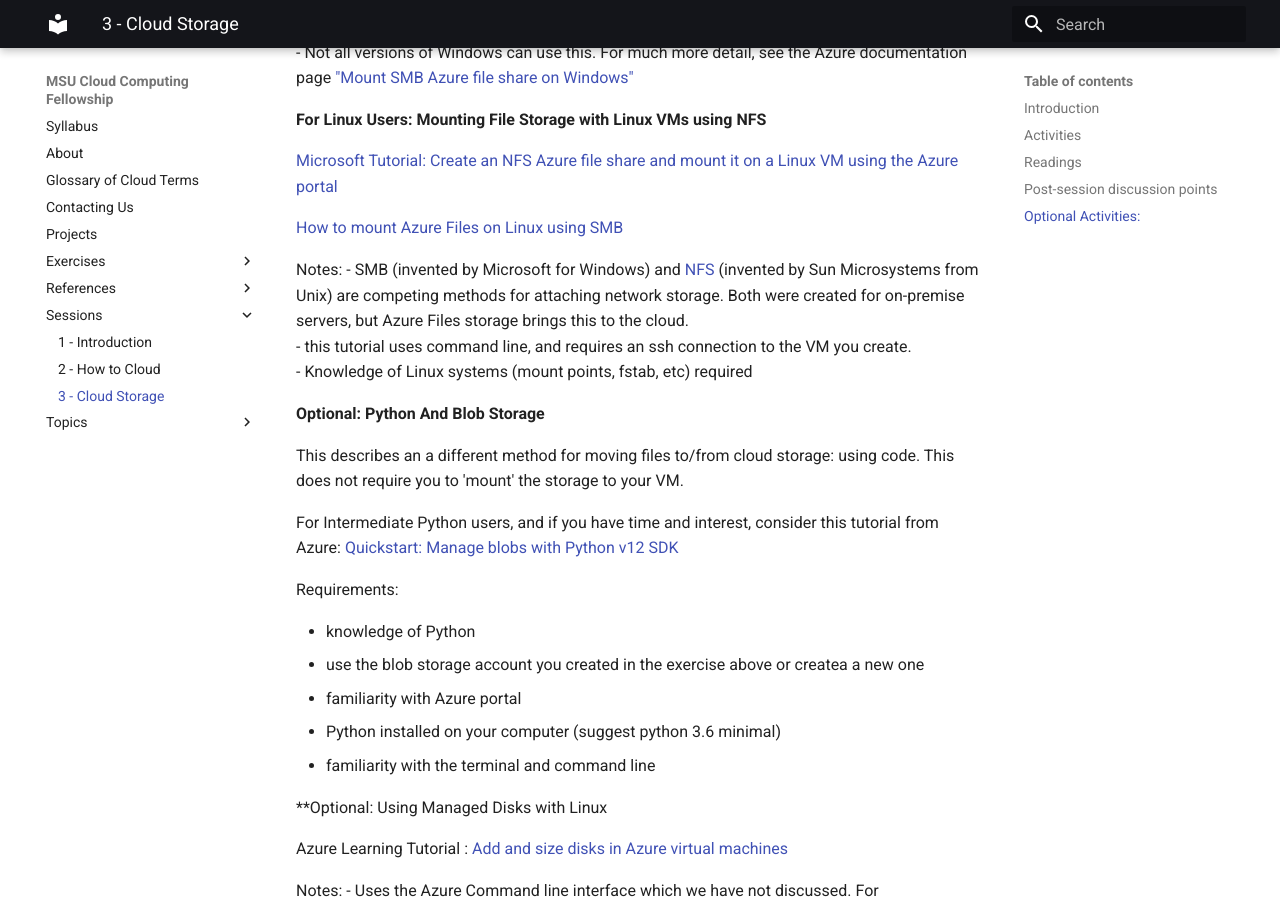
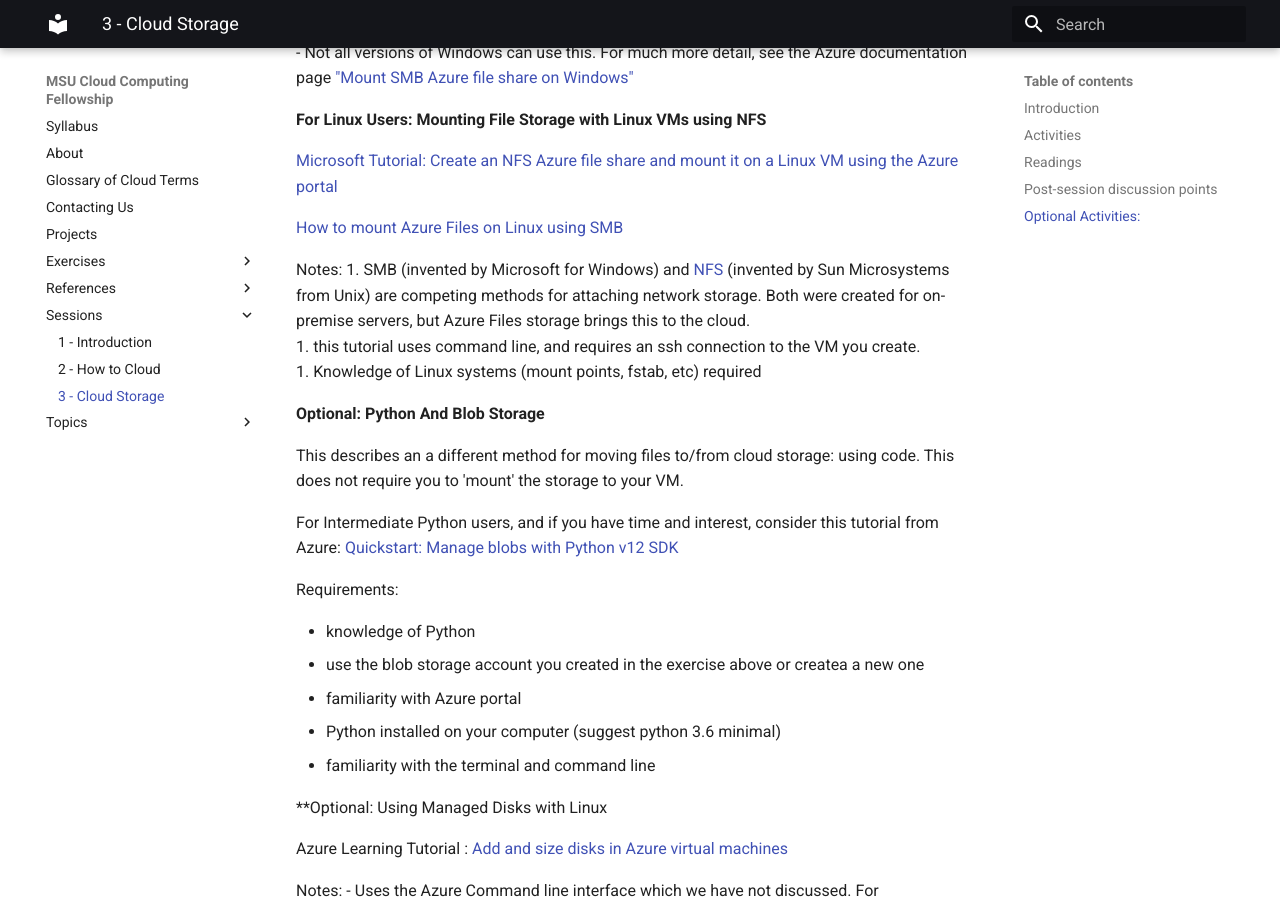
Before and after one commit to emtelgen/ccf23-testing, an MkDocs documentation site: the page built from docs/sessions/03_cloud_storage.md, in a window 1280 px wide and 900 px high, scrolled down 2220 px. Built offline with MkDocs 1.6.1 and Material for MkDocs 9.7.7, drawn with Linux system fonts in a browser that asks for light colours.

```diff
--- a/docs/sessions/03_cloud_storage.md
+++ b/docs/sessions/03_cloud_storage.md
@@ -71,9 +71,9 @@ Notes:
 [How to mount Azure Files on Linux using SMB](https://docs.microsoft.com/en-us/azure/storage/files/storage-how-to-use-files-linux?tabs=smb311)
 
 Notes:
-- SMB (invented by Microsoft for Windows) and [NFS](https://learn.microsoft.com/en-us/windows-server/storage/nfs/nfs-overview) (invented by Sun Microsystems from Unix) are competing methods for attaching network storage.   Both were created for on-premise servers, but Azure Files storage brings this to the cloud.
-- this tutorial uses command line, and requires an ssh connection to the VM you create.
-- Knowledge of Linux systems (mount points, fstab, etc) required
+1. SMB (invented by Microsoft for Windows) and [NFS](https://learn.microsoft.com/en-us/windows-server/storage/nfs/nfs-overview) (invented by Sun Microsystems from Unix) are competing methods for attaching network storage.   Both were created for on-premise servers, but Azure Files storage brings this to the cloud.
+1. this tutorial uses command line, and requires an ssh connection to the VM you create.
+1. Knowledge of Linux systems (mount points, fstab, etc) required
 
 
 **Optional: Python And Blob Storage**
```
